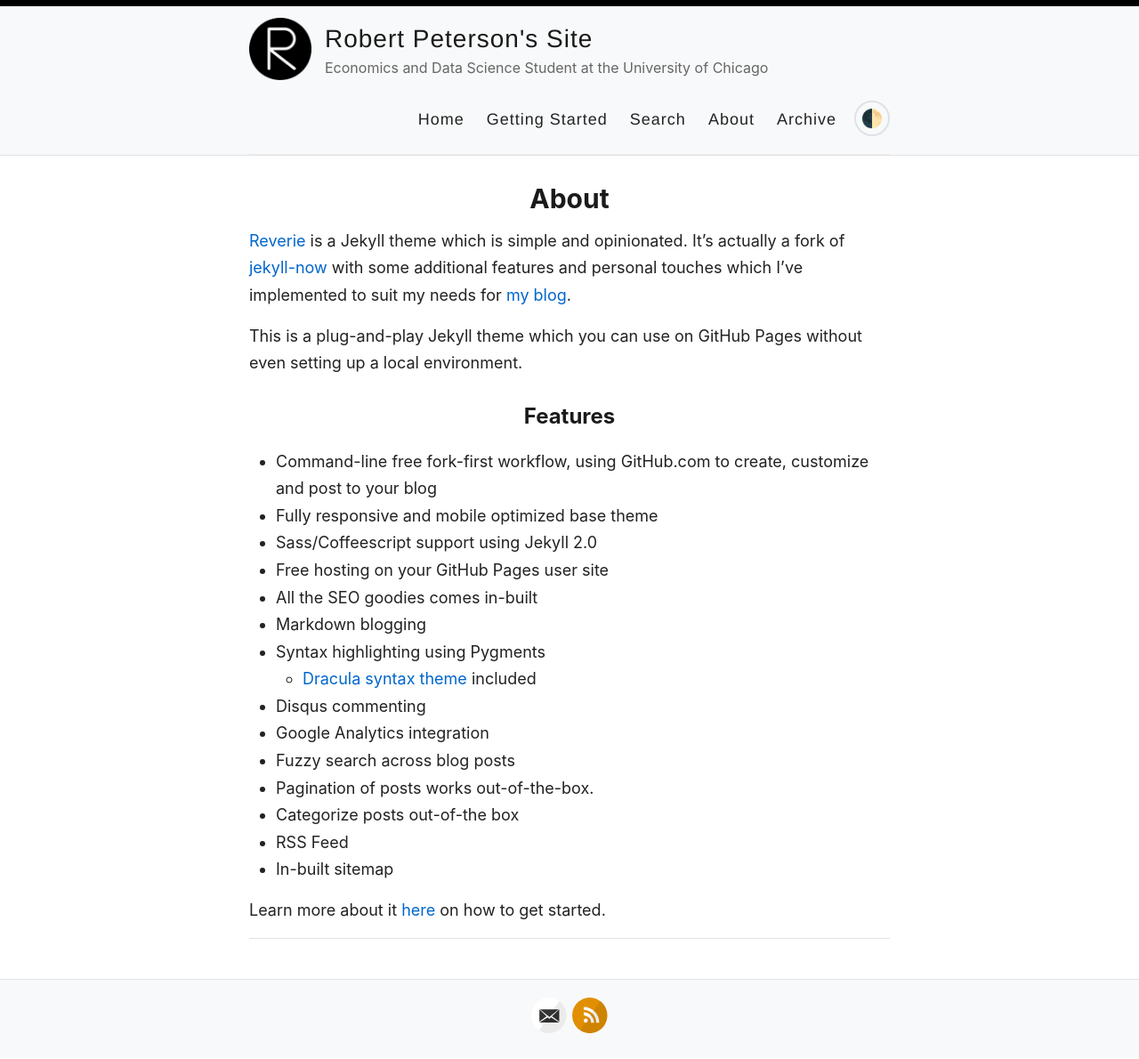
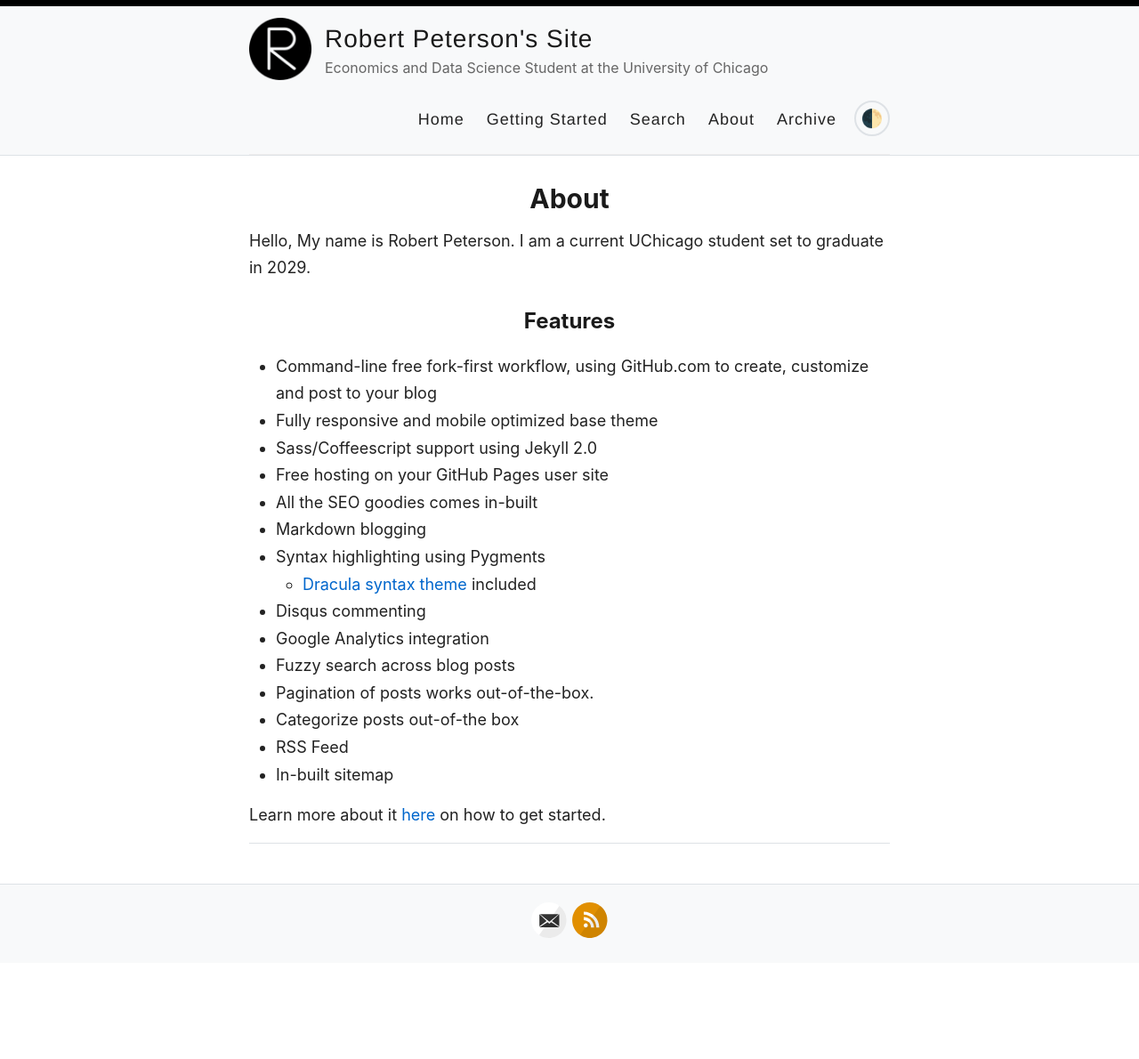
Before and after one commit to RobfPeterson/RobfPeterson.github.io, a Jekyll site: the page built from _pages/about.md, in a window 1280 px wide. Shown: the whole page at 89% size. Built offline with Jekyll 4.4.1, drawn with Linux system fonts in a browser that asks for light colours; after the commit the page ends 1083 px from its top, so only the background shows below that.

Commit message:
Update about.md

```diff
--- a/_pages/about.md
+++ b/_pages/about.md
@@ -4,9 +4,7 @@ title: About
 permalink: /about/
 ---
 
-[Reverie](https://github.com/amitmerchant1990/reverie) is a Jekyll theme which is simple and opinionated. It's actually a fork of [jekyll-now](https://github.com/barryclark/jekyll-now) with some additional features and personal touches which I've implemented to suit my needs for [my blog](https://www.amitmerchant.com).
-
-This is a plug-and-play Jekyll theme which you can use on GitHub Pages without even setting up a local environment.
+Hello, My name is Robert Peterson. I am a current UChicago student set to graduate in 2029.
 
 ## Features
 
```
